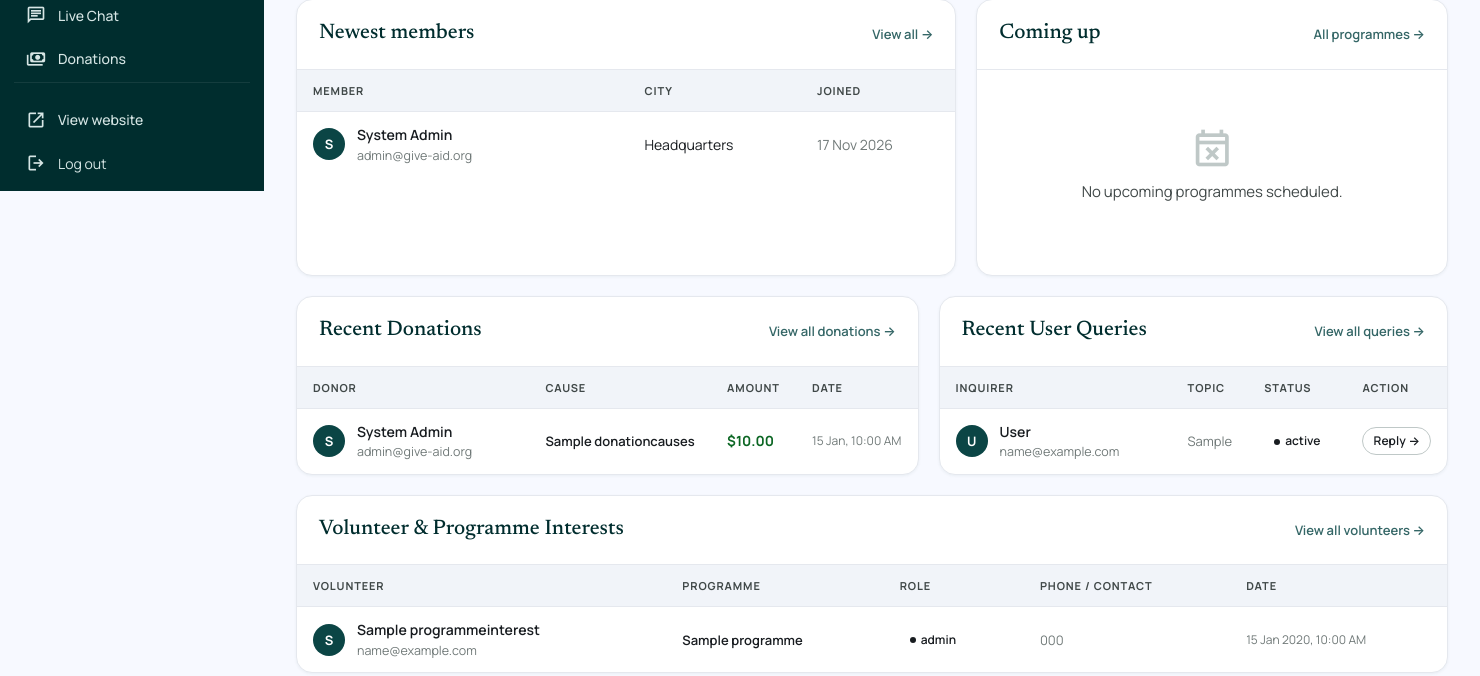
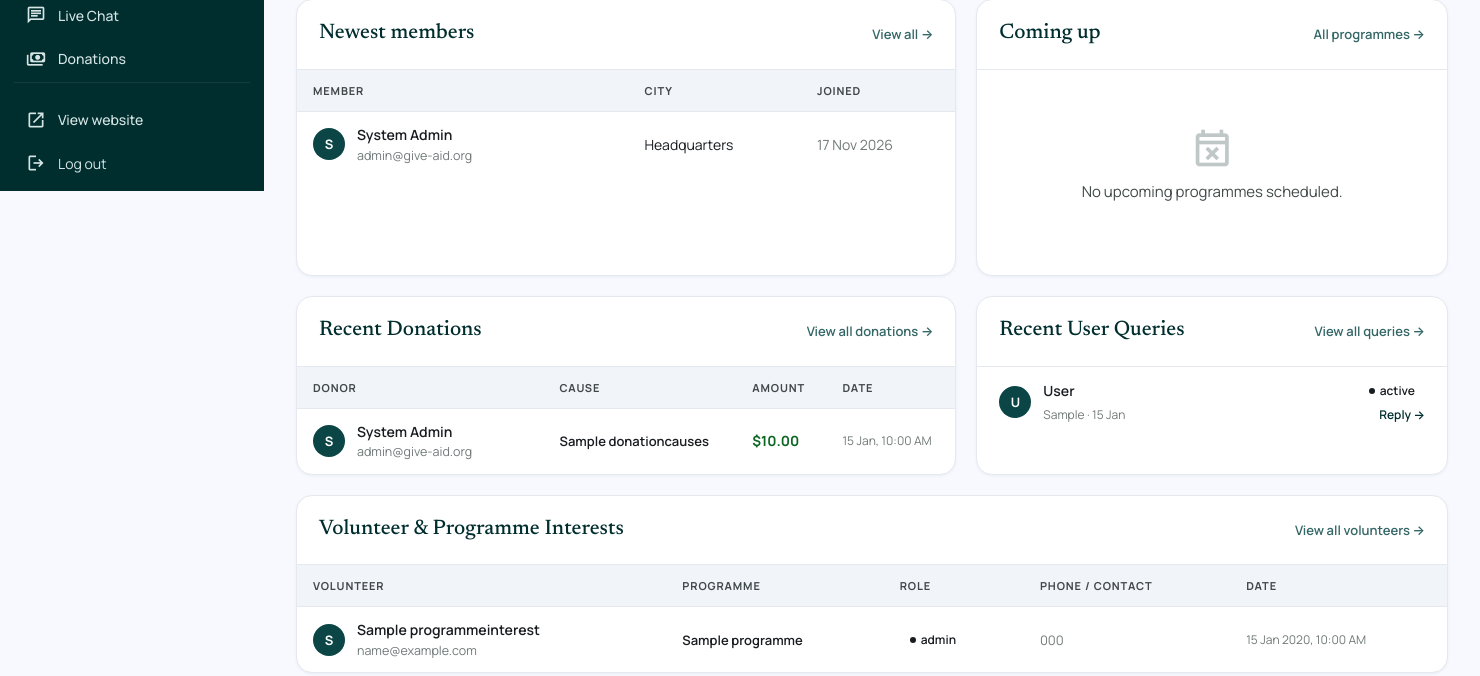
Before and after one commit to laiba-ajaz/Give_AID, an ASP.NET Core app: page /Admin in a window 1480 px wide. Shown: the part 609-1285 px from the top of the page. Run offline with ASP.NET Core 8, Linux system fonts and the light colour scheme; tables that the repository leaves empty hold one stand-in row (values such as "Sample post").

Commit message:
Fix Admin Dashboard Recent User Queries card layout overflow in grid-2

```diff
--- a/Give-AID/Areas/Admin/Views/Dashboard/Index.cshtml
+++ b/Give-AID/Areas/Admin/Views/Dashboard/Index.cshtml
@@ -236,49 +236,35 @@
         }
         else
         {
-            <div class="table-wrap">
-                <table class="data-table">
-                    <thead>
-                        <tr><th>Inquirer</th><th>Topic</th><th>Status</th><th>Action</th></tr>
-                    </thead>
-                    <tbody>
+            <ul class="list">
             @foreach (var q in Model.RecentQueries)
             {
-                        <tr>
-                            <td>
-                                <div class="cell-main">
+                <li>
                     <span class="avatar">@(string.IsNullOrEmpty(q.FullName) ? "?" : q.FullName.Substring(0, 1).ToUpper())</span>
-                                    <div>
-                                        <div class="cell-title">@q.FullName</div>
-                                        <div class="cell-sub">@q.Email</div>
-                                    </div>
-                                </div>
-                            </td>
-                            <td>
-                                <span class="muted" style="font-size:13px;">@QueryTopics.Name(q.Topic)</span>
-                            </td>
-                            <td>
+                    <div class="list-main">
+                        <div class="list-title" style="display:flex; justify-content:space-between; align-items:center; gap:8px;">
+                            <span style="overflow:hidden; text-overflow:ellipsis; white-space:nowrap;">@q.FullName</span>
                             @if (q.Status == QueryStatus.Open)
                             {
-                                    <span class="badge @(q.IsUrgent ? "badge-red" : "badge-amber")">@(q.IsUrgent ? "Urgent" : "Open")</span>
+                                <span class="badge @(q.IsUrgent ? "badge-red" : "badge-amber")" style="flex-shrink:0;">@(q.IsUrgent ? "Urgent" : "Open")</span>
                             }
                             else if (q.Status == QueryStatus.Answered)
                             {
-                                    <span class="badge badge-green">Answered</span>
+                                <span class="badge badge-green" style="flex-shrink:0;">Answered</span>
                             }
                             else
                             {
-                                    <span class="badge badge-muted">@q.Status</span>
+                                <span class="badge badge-muted" style="flex-shrink:0;">@q.Status</span>
                             }
-                            </td>
-                            <td class="nowrap">
-                                <a asp-controller="Queries" asp-action="Details" asp-route-id="@q.UserQueryId" class="btn btn-ghost" style="padding:4px 10px; font-size:12px;">Reply →</a>
-                            </td>
-                        </tr>
+                        </div>
+                        <div class="list-sub" style="display:flex; justify-content:space-between; align-items:center; margin-top:3px; gap:8px;">
+                            <span style="overflow:hidden; text-overflow:ellipsis; white-space:nowrap; font-size:12px;">@QueryTopics.Name(q.Topic) &middot; <span class="muted">@q.CreatedAt.ToString("dd MMM")</span></span>
+                            <a asp-controller="Queries" asp-action="Details" asp-route-id="@q.UserQueryId" style="color:var(--primary); font-weight:600; font-size:12px; text-decoration:none; flex-shrink:0;">Reply &rarr;</a>
+                        </div>
+                    </div>
+                </li>
             }
-                    </tbody>
-                </table>
-            </div>
+            </ul>
         }
     </section>
 </div>
--- a/Give-AID/wwwroot/css/admin.css
+++ b/Give-AID/wwwroot/css/admin.css
@@ -357,6 +357,7 @@ a { color: var(--surface-tint); }
     border: 1px solid var(--surface-high);
     border-radius: var(--radius-lg);
     box-shadow: var(--shadow-sm);
+    min-width: 0;
 }
 .card-head {
     display: flex;
@@ -421,6 +422,9 @@ a.stat:hover { box-shadow: var(--shadow); transform: translateY(-1px); }
     display: grid;
     grid-template-columns: 1.4fr 1fr;
     gap: 20px;
+}
+.grid-2 > * {
+    min-width: 0;
 }
 
 .welcome {
```
Lines whose indentation alone changed are shown as unchanged.
